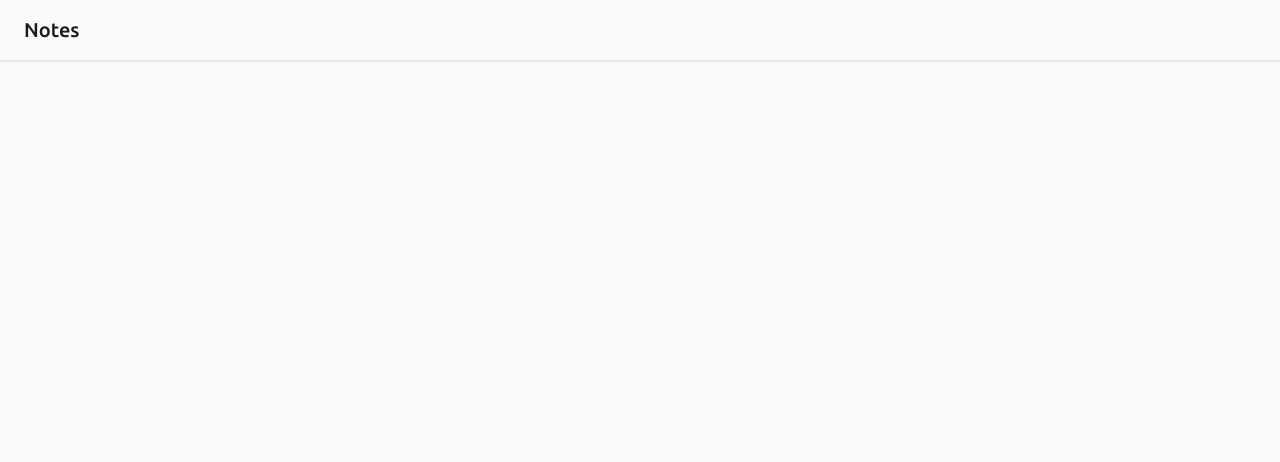
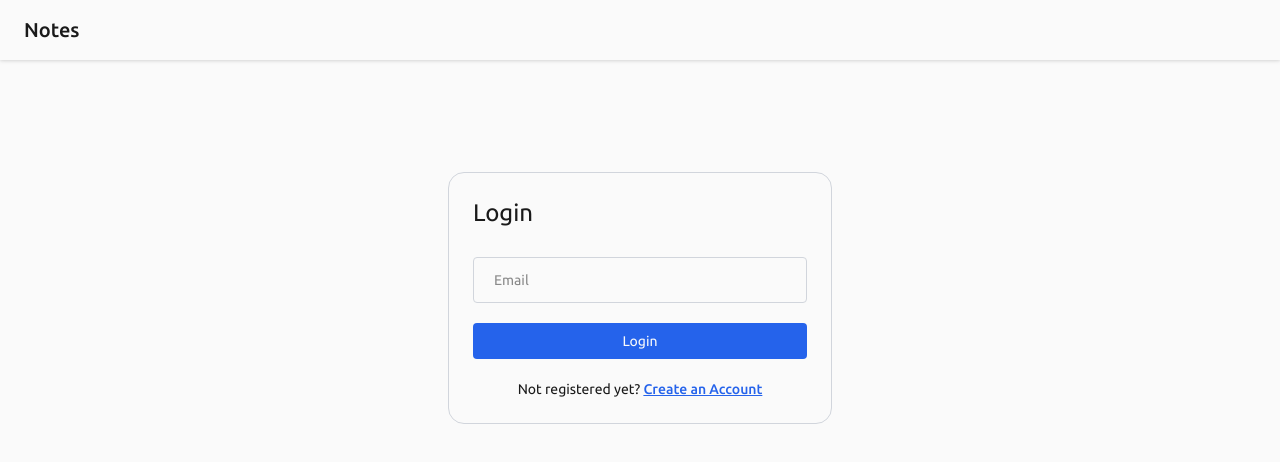
Before and after one commit to avicious/notes-app, a React (Vite) app in the folder frontend/: page /login in a window 1280 px wide. Shown: the top 462 px of the page. Built offline with nearby package versions, Linux system fonts and the light colour scheme.

Commit message:
Login Added: Added JSX to Login page

```diff
--- a/frontend/src/index.css
+++ b/frontend/src/index.css
@@ -21,3 +21,13 @@
     overflow-x: hidden;
   }
 }
+
+@layer components {
+  .input-box {
+    @apply w-full text-sm bg-transparent border-[1.5px] border-gray-300 px-5 py-3 rounded mb-4 outline-none;
+  }
+
+  .btn-primary {
+    @apply w-full text-sm bg-accent text-ghost p-2 rounded my-1 hover:bg-accent/80 cursor-pointer;
+  }
+}
--- a/frontend/src/pages/Login/Login.jsx
+++ b/frontend/src/pages/Login/Login.jsx
@@ -1,9 +1,34 @@
+import { Link } from "react-router-dom";
 import Navbar from "../../components/Navbar/Navbar";
 
 const Login = () => {
   return (
     <>
       <Navbar />
+
+      <div className="flex items-center justify-center mt-28">
+        <div className="w-96 border border-gray-300 rounded-2xl bg-ghost p-6">
+          <form onSubmit={() => {}}>
+            <h3 className="text-2xl mb-7">Login</h3>
+
+            <input type="text" placeholder="Email" className="input-box" />
+
+            <button type="submit" className="btn-primary">
+              Login
+            </button>
+
+            <p className="text-sm text-center mt-4">
+              Not registered yet?{" "}
+              <Link
+                to="/sign-up"
+                className="font-medium text-accent underline cursor-pointer"
+              >
+                Create an Account
+              </Link>
+            </p>
+          </form>
+        </div>
+      </div>
     </>
   );
 };
```
